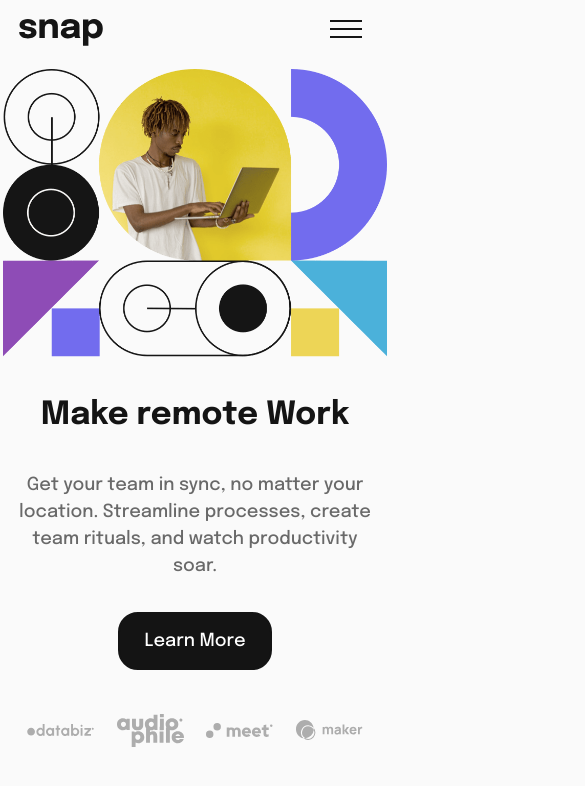
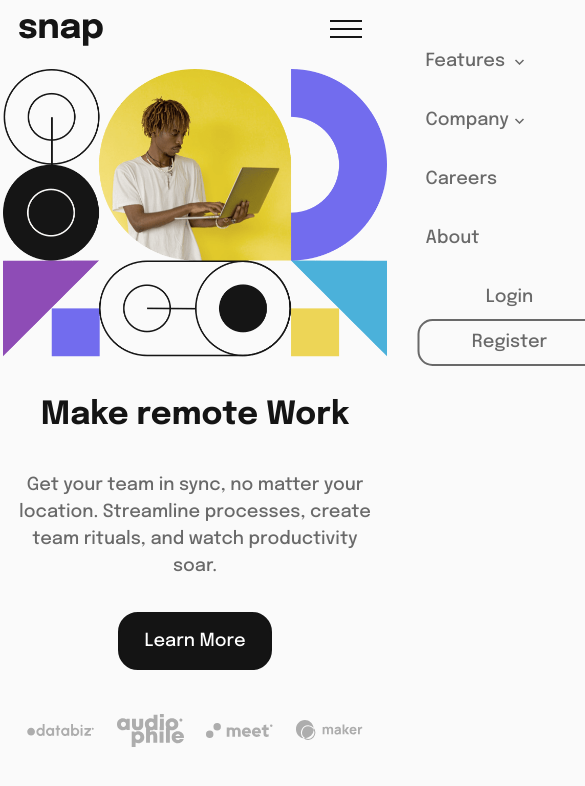
Before and after one commit to lux4198/intro-section-dropdown, a React (Vite) app in the folder code/: page / in a window 390 px wide. Shown: the top 786 px of the page, 585 px wide, since content can reach past the window. Built offline with nearby package versions, Linux system fonts and the light colour scheme.

Commit message:
implemented mobile nav bar fade in

```diff
--- a/code/src/App.css
+++ b/code/src/App.css
@@ -1,4 +1,9 @@
-.overlay{
+body{
+    overflow: hidden;
+}
+
+
+.mobile-overlay{
     transition: 300ms all ease;
     position: absolute;
     display: block;
@@ -47,14 +52,21 @@
 
 
 .nav-menu-mobile{
-    display: none;
+    transition: 300ms all ease;
+    display: flex;
     position: absolute;
     left: calc(100vw - clamp(100px, 65vw , 250px));
     top: 0;
     width: clamp(100px, 65vw , 300px);
     height: 100vh;
     background-color: var(--col-almostwhite);
+    transform: translateX(100%);
     z-index: 1;
+}
+
+.nav-menu-mobile-fade-in{
+    transition: 300ms all ease;
+    transform: translateX(0);
 }
 
 .nav-items-wrap{
--- a/code/src/App.jsx
+++ b/code/src/App.jsx
@@ -65,7 +65,7 @@ function App() {
   const [itemCollapse, setItemCollapse] = useState(Array(2).fill(false))
 
   return (
-    <div className="App" class = {menuCollapse? 'overlay' : 'none'}>
+    <div className="App" class = {menuCollapse? 'mobile-overlay' : 'none'}>
       <nav>
         <div class = 'nav-wrap'>
           <div class = 'logo'>
@@ -116,8 +116,9 @@ function App() {
             <div class = 'menu-icon' onClick={() => setMenuCollapse(!menuCollapse)}>
               {menuCollapse? iconCloseMenu() : iconMenu()}
             </div>
-            <div class = 'nav-menu-mobile' style =
-                    {{'display': menuCollapse? 'flex' : 'none'}}>
+            <div class = {menuCollapse? 'nav-menu-mobile nav-menu-mobile-fade-in' :
+                                        'nav-menu-mobile'} /* style =
+                    {{'display': menuCollapse? 'flex' : 'none'}} */>
                 <div class = 'nav-items-wrap'>
                   <div class = 'nav-item-mobile' >
                     <div class = 'nav-item-header' onClick = {() => setItemCollapse([!itemCollapse[0], itemCollapse[1]])}>
```
